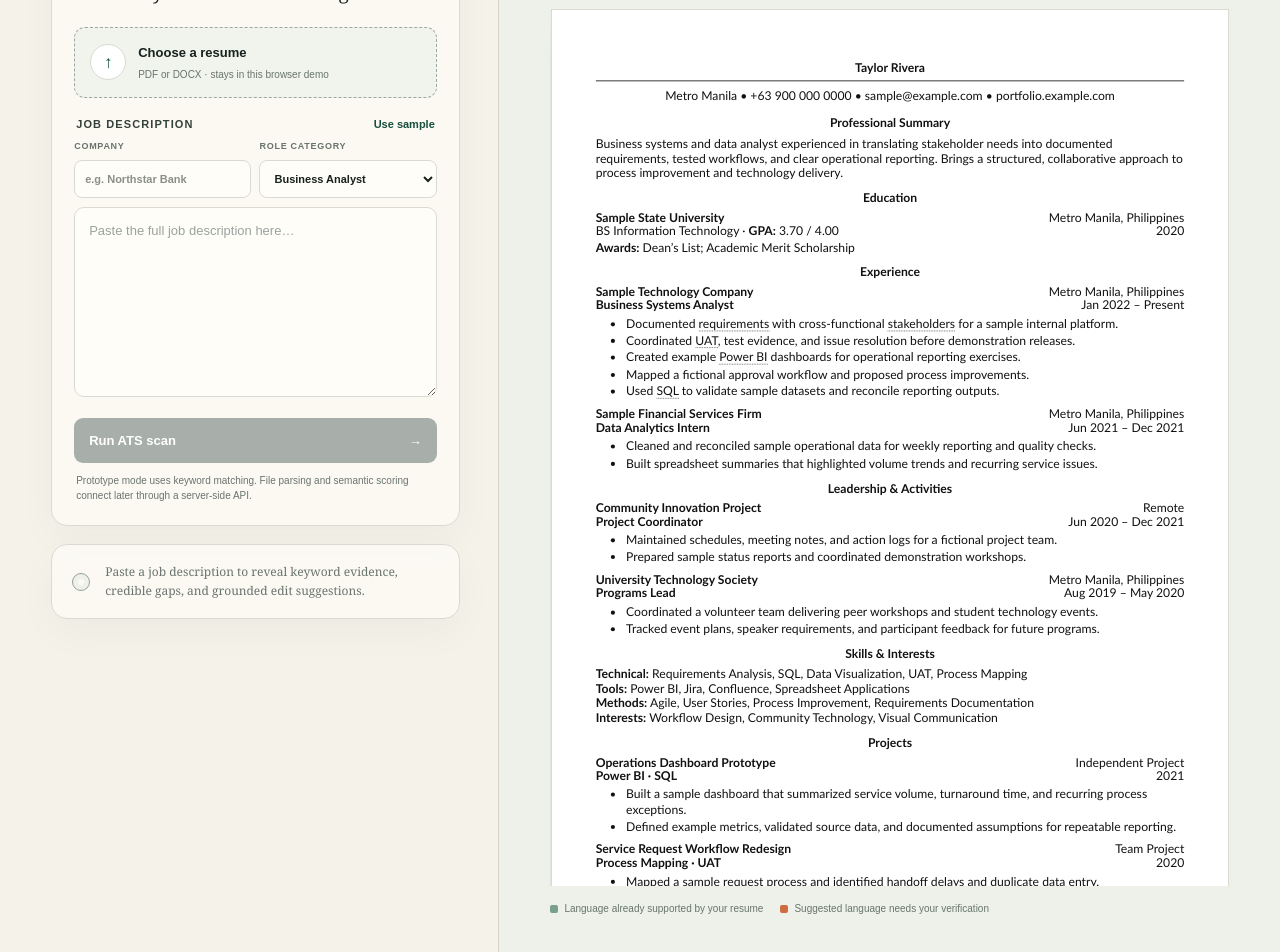
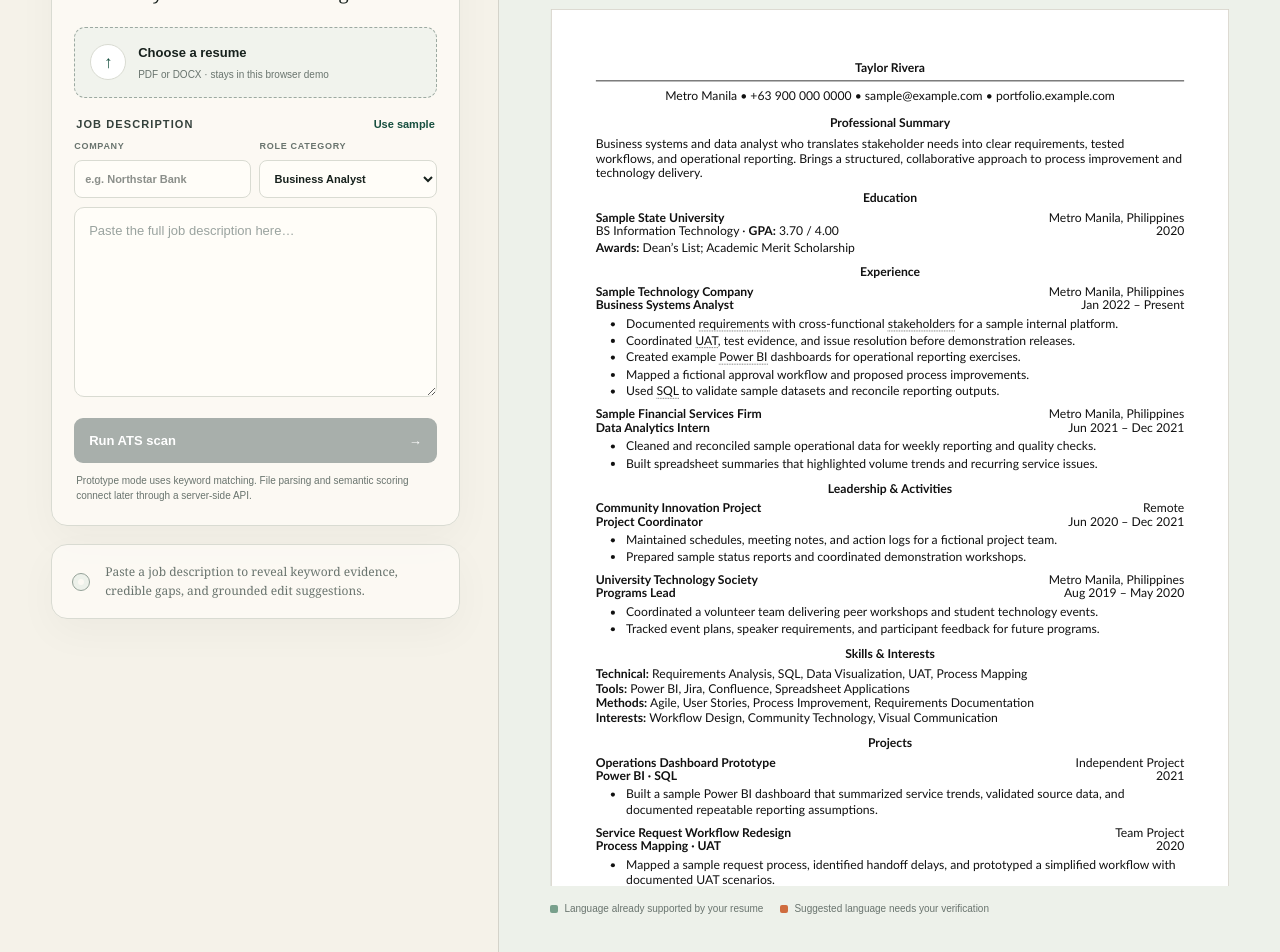
Before and after one commit to carlo-cortez/resume-signal, a Next.js app: page / in a window 1280 px wide. Shown: the part 700-1652 px from the top of the page. Built offline with nearby package versions, Linux system fonts and the light colour scheme.

Commit message:
Tighten summary and project details

```diff
--- a/app/page.tsx
+++ b/app/page.tsx
@@ -521,7 +521,7 @@ export default function Home() {
                   <p className="contact">Metro Manila • +63 900 000 0000 • sample@example.com • portfolio.example.com</p>
 
               <ResumeSection title="Professional Summary">
-                <p className="summary-copy">Business systems and data analyst experienced in translating stakeholder needs into documented requirements, tested workflows, and clear operational reporting. Brings a structured, collaborative approach to process improvement and technology delivery.</p>
+                <p className="summary-copy">Business systems and data analyst who translates stakeholder needs into clear requirements, tested workflows, and operational reporting. Brings a structured, collaborative approach to process improvement and technology delivery.</p>
               </ResumeSection>
 
               <ResumeSection title="Education">
@@ -568,12 +568,10 @@ export default function Home() {
 
               <ResumeSection title="Projects">
                 <ResumeRole organization="Operations Dashboard Prototype" location="Independent Project" title="Power BI · SQL" date="2021">
-                  <li>Built a sample dashboard that summarized service volume, turnaround time, and recurring process exceptions.</li>
-                  <li>Defined example metrics, validated source data, and documented assumptions for repeatable reporting.</li>
+                  <li>Built a sample Power BI dashboard that summarized service trends, validated source data, and documented repeatable reporting assumptions.</li>
                 </ResumeRole>
                 <ResumeRole organization="Service Request Workflow Redesign" location="Team Project" title="Process Mapping · UAT" date="2020">
-                  <li>Mapped a sample request process and identified handoff delays and duplicate data entry.</li>
-                  <li>Prototyped a simplified workflow and documented UAT scenarios for stakeholder review.</li>
+                  <li>Mapped a sample request process, identified handoff delays, and prototyped a simplified workflow with documented UAT scenarios.</li>
                 </ResumeRole>
               </ResumeSection>
                 </div>
```
Also changed, not shown: 1 other file (tests, documents, lock files or other folders).
